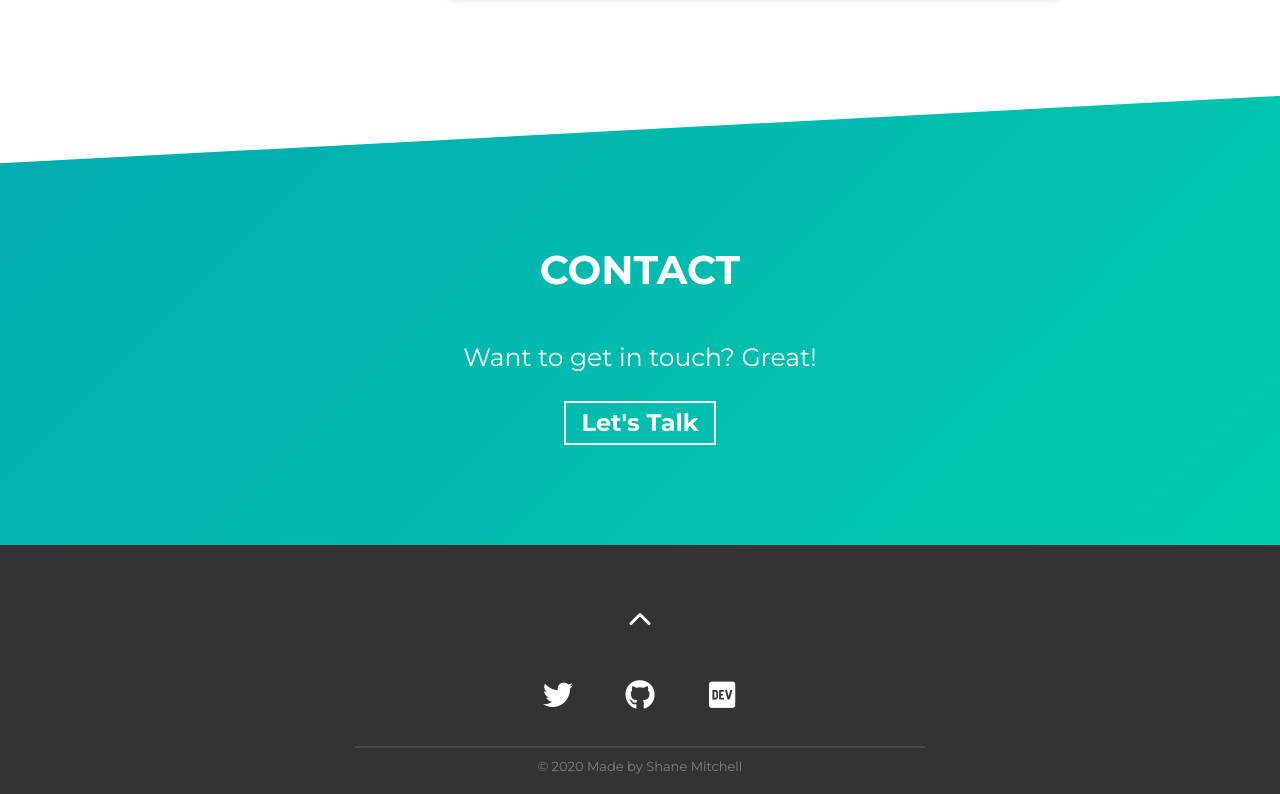
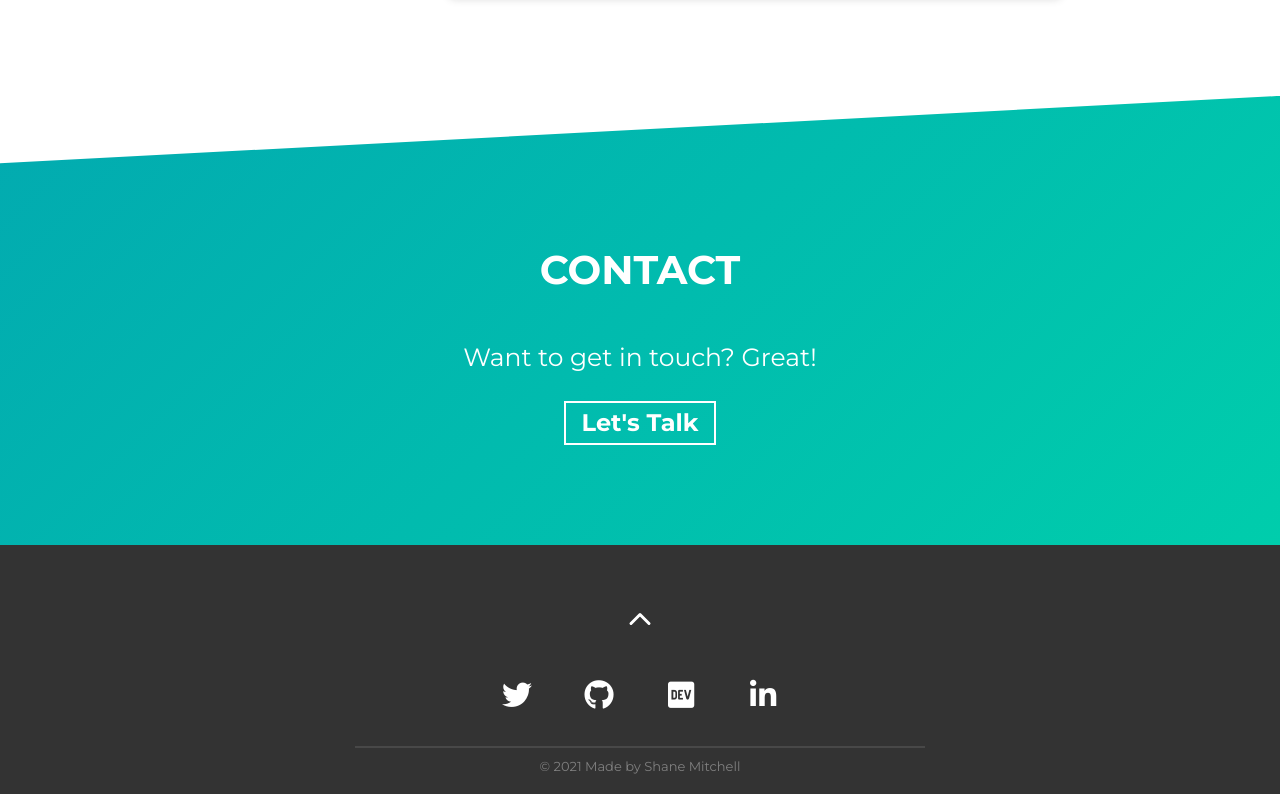
Before and after one commit to shanesc/portfolio, a website: page index.html in a window 1280 px wide. Shown: the part 4306-5100 px from the top of the page. Drawn offline with nearby package versions, Linux system fonts and the light colour scheme.

Commit message:
chore: add link to LinkedIn, updatecopyright date

```diff
--- a/index.html
+++ b/index.html
@@ -318,13 +318,16 @@
           <a href="https://dev.to/shanesc" target="_blank">
             <i class="fab fa-dev u-shift-up"></i>
           </a>
-          <!-- <a href="#" target="_blank">
+          <a
+            href="https://www.linkedin.com/in/shanewmitchell/"
+            target="_blank"
+          >
             <i class="fab fa-linkedin-in u-shift-up"></i>
-          </a> -->
+          </a>
         </div>
         <hr />
         <span class="footer__copyright">
-          © 2020 Made by Shane Mitchell
+          © 2021 Made by Shane Mitchell
         </span>
       </div>
     </footer>
```
